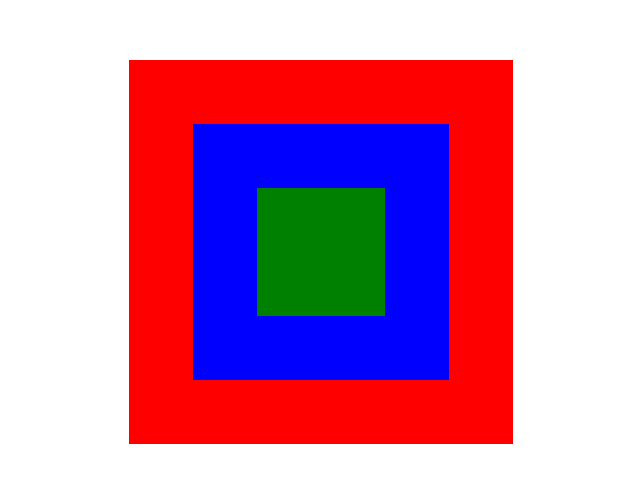
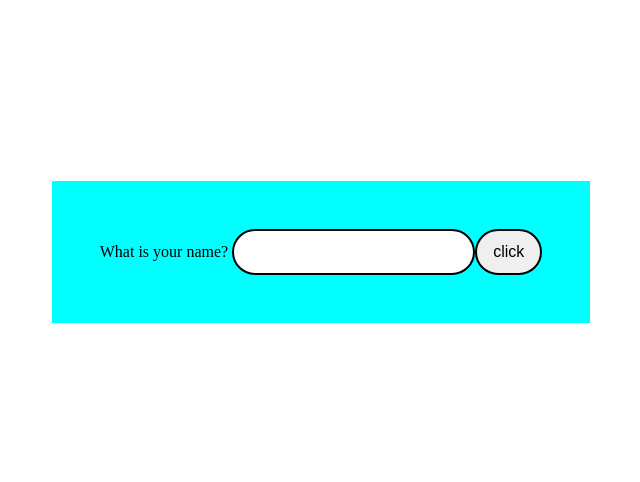
Before and after one commit to yusef-codes10/event-listeners-js, a plain HTML site: page index.html in a window 1280 px wide. Shown: the part 148-630 px from the top of the page, without its empty margins (319-959 px from the left). Drawn offline with Linux system fonts and the light colour scheme.

Commit message:
regular user input

```diff
--- a/index.html
+++ b/index.html
@@ -8,10 +8,13 @@
     <script src="/script.js" defer></script>
 </head>
 <body>
-    <div class="grand-parent">
-        <div class="parent">
-            <div class="child"></div>
+    <div class="container">
+        <div class="user-input">
+            <label for="username">What is your name?</label>
+            <input type="text" id="username">
+
         </div>
+        <button id="clickBtn">click</button>
     </div>
 </body>
 </html>
--- a/script.js
+++ b/script.js
@@ -1,14 +1,5 @@
-const grandParent = document.querySelector(".grand-parent");
-const parent = document.querySelector(".parent");
-const child = document.querySelector(".child");
-console.log(grandParent);
-console.log(parent);
-console.log(child);
-grandParent.addEventListener('click', () => console.log('grandparent'), {capture: true})
-parent.addEventListener('click', () => console.log('parent'))
-child.addEventListener('click', () => console.log('child'))
-document.addEventListener('click', () => console.log('document'))
+const username = document.getElementById('username');
+const clickBtn = document.getElementById('clickBtn');
 
-// to pervent event progration
 
-// TODO complete throguth event propagation
+clickBtn.addEventListener('click', () => window.alert(`your name is ${username.value}`));
--- a/styles.css
+++ b/styles.css
@@ -12,17 +12,14 @@ body {
     align-items: center;
 }
 
-.grand-parent {
-    padding: 4rem;
-    background-color: red;
+.container {
+    padding: 3rem;
+    background-color: aqua;
+    display: inline-flex;
 }
 
-.parent {
-    padding: 4rem;
-    background-color: blue;
+button, input {
+    border: 2px solid black;
+    border-radius: 1000px;
+    padding: 12px 16px;
 }
-
-.child {
-    padding: 4rem;
-    background-color: green;
-}
```
